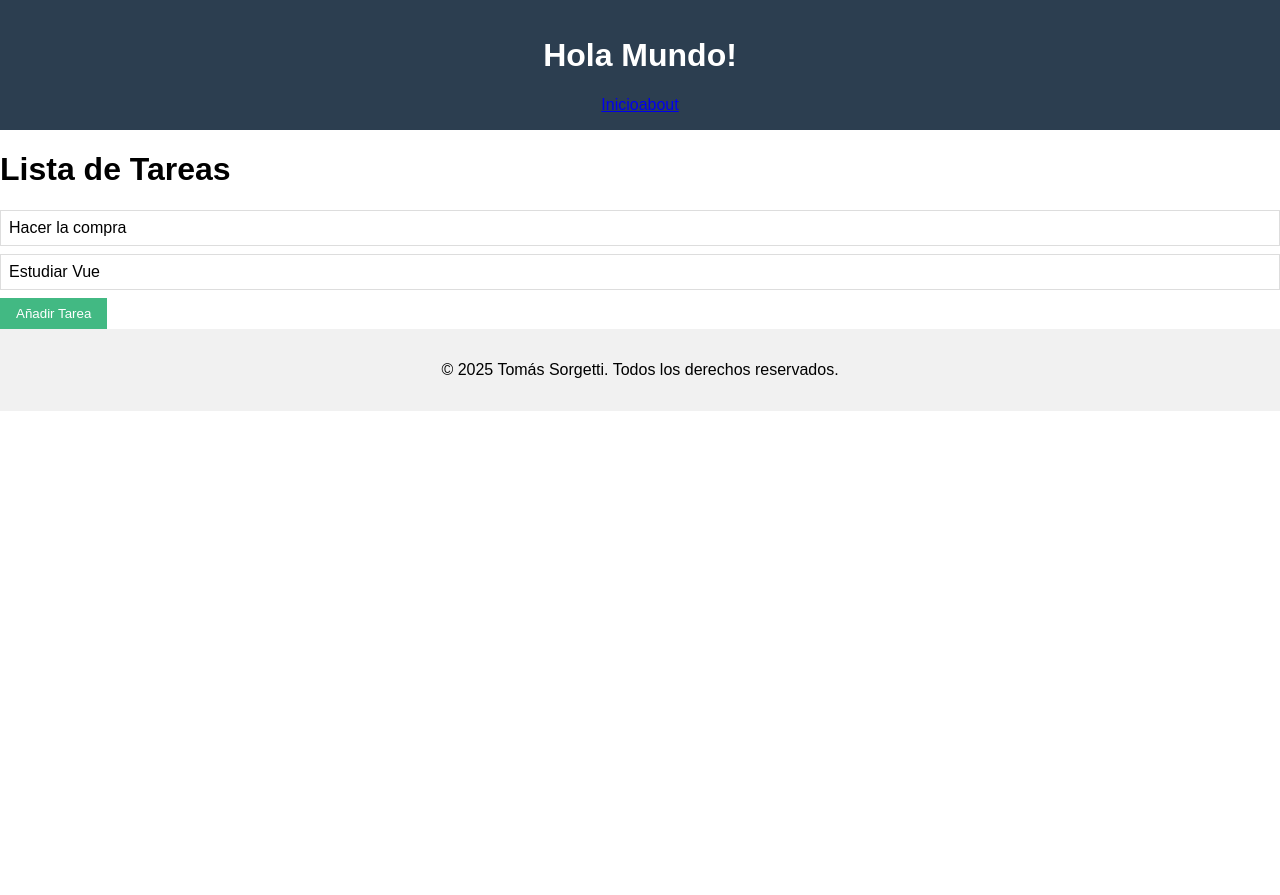
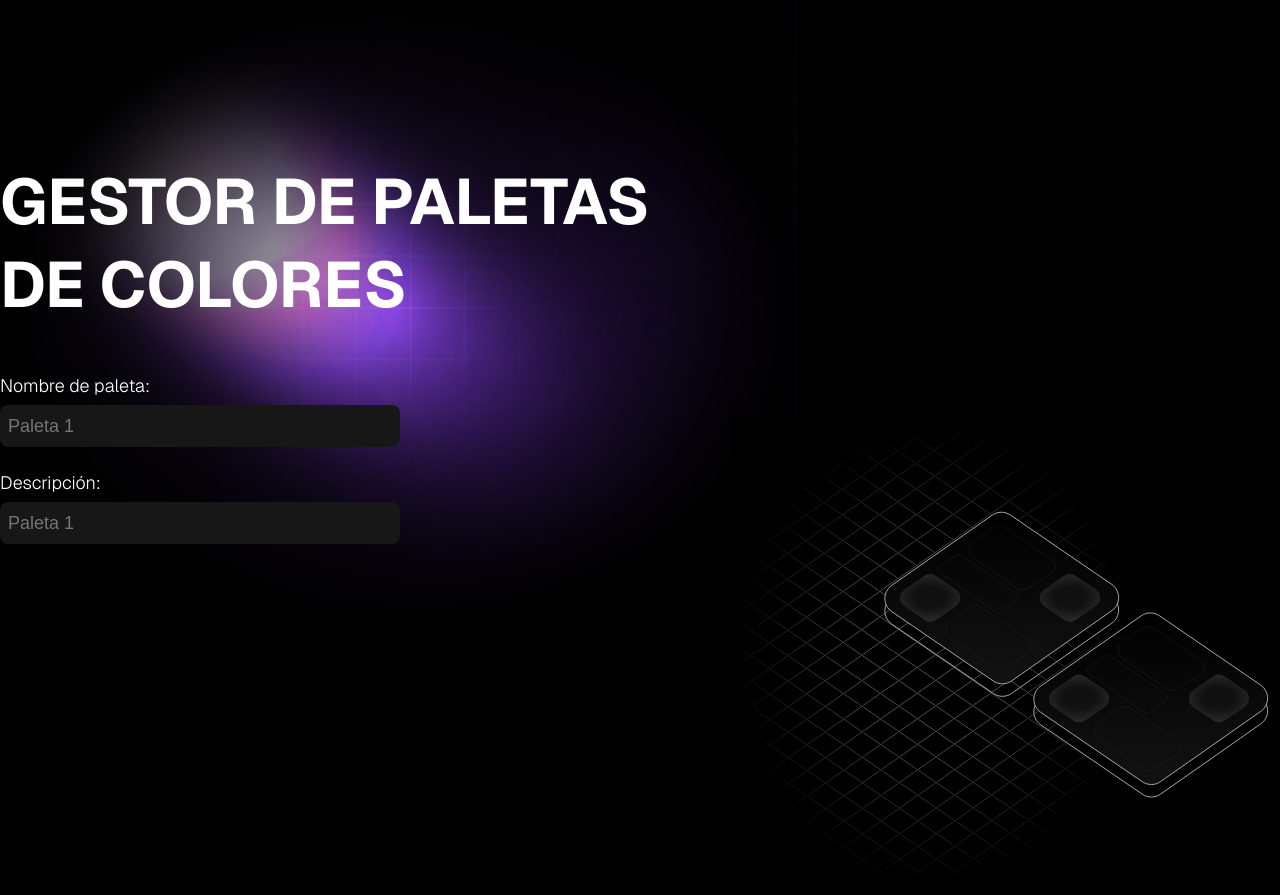
Before and after one commit to TomasSorgetti/parcial-1-vuejs, a plain HTML site: page index.html in a window 1280 px wide. Shown: the top 895 px of the page. Before the commit the page ends 800 px from the top, so only its background shows below. Drawn offline with nearby package versions, Linux system fonts and the light colour scheme.

Commit message:
feat: components created and styled

```diff
--- /dev/null
+++ b/app.js
@@ -0,0 +1,88 @@
+const app = Vue.createApp({
+  data() {
+    return {};
+  },
+  methods: {},
+});
+
+app.component("palette-creator", {
+  template: `
+    <form class="palette-creator">
+      <div class="form-field">
+        <label for="">Nombre de paleta:</label>
+        <input type="text" placeholder="Paleta 1" />
+      </div>
+      <div class="form-field">
+        <label for="">Descripción:</label>
+        <input type="text" placeholder="Paleta 1" />
+      </div>
+
+    </form>
+  `,
+});
+
+app.component("selected-palette", {
+  template: `
+    <div class="selected-palette">
+      <img src="assets/images/selected_palette_bg.png" alt="Paleta de colores seleccionada" />
+      <svg width="548" height="476" viewBox="0 0 548 476" fill="none" xmlns="http://www.w3.org/2000/svg">
+        <path d="M260.234 111.594L159.71 181.863C150.538 188.275 150.613 201.881 159.856 208.191L261.412 277.523C266.914 281.279 274.167 281.233 279.62 277.408L379.819 207.139C388.964 200.725 388.889 187.151 379.673 180.839L278.442 111.507C272.946 107.743 265.693 107.778 260.234 111.594Z" stroke="#A8A8A8"/>
+        <path d="M260.234 99.1109L159.71 169.38C150.538 175.792 150.613 189.398 159.856 195.708L261.412 265.04C266.914 268.795 274.167 268.75 279.62 264.925L379.819 194.656C388.964 188.242 388.889 174.668 379.673 168.356L278.442 99.0239C272.946 95.2599 265.693 95.2946 260.234 99.1109Z" fill="black"/>
+        <path d="M260.234 99.1109L159.71 169.38C150.538 175.792 150.613 189.398 159.856 195.708L261.412 265.04C266.914 268.795 274.167 268.75 279.62 264.925L379.819 194.656C388.964 188.242 388.889 174.668 379.673 168.356L278.442 99.0239C272.946 95.2599 265.693 95.2946 260.234 99.1109Z" fill="url(#paint0_linear_31_45)" fill-opacity="0.2"/>
+        <path d="M260.234 99.1109L159.71 169.38C150.538 175.792 150.613 189.398 159.856 195.708L261.412 265.04C266.914 268.795 274.167 268.75 279.62 264.925L379.819 194.656C388.964 188.242 388.889 174.668 379.673 168.356L278.442 99.0239C272.946 95.2599 265.693 95.2946 260.234 99.1109Z" stroke="#A8A8A8"/>
+        <path d="M332.19 159.953L312.448 173.692C306.693 177.698 306.74 186.229 312.539 190.17L332.509 203.744C335.94 206.075 340.454 206.047 343.855 203.672L363.533 189.933C369.272 185.926 369.225 177.415 363.442 173.472L343.536 159.899C340.109 157.562 335.595 157.583 332.19 159.953Z" fill="url(#paint1_radial_31_45)" fill-opacity="0.5" stroke="#333333" stroke-width="0.3"/>
+        <path d="M192.375 159.953L172.633 173.692C166.878 177.698 166.925 186.229 172.724 190.17L192.694 203.744C196.124 206.075 200.639 206.047 204.04 203.672L223.717 189.933C229.456 185.926 229.409 177.415 223.626 173.472L203.721 159.899C200.293 157.562 195.779 157.583 192.375 159.953Z" fill="url(#paint2_radial_31_45)" fill-opacity="0.5" stroke="#333333" stroke-width="0.3"/>
+        <path d="M261.454 111.68L241.61 125.49C235.882 129.477 235.896 137.958 241.638 141.925L285.433 172.184C288.767 174.488 293.162 174.551 296.561 172.345L319.963 157.159C324.759 154.047 324.836 147.053 320.11 143.835L272.794 111.622C269.367 109.289 264.856 109.312 261.454 111.68Z" stroke="#333333" stroke-width="0.3"/>
+        <path d="M238.152 191.574L218.309 205.384C212.58 209.371 212.594 217.852 218.337 221.819L262.131 252.078C265.465 254.382 269.86 254.446 273.259 252.24L296.661 237.053C301.457 233.941 301.535 226.947 296.808 223.73L249.492 191.516C246.065 189.183 241.554 189.206 238.152 191.574Z" stroke="#333333" stroke-width="0.3"/>
+        <path d="M224.073 139.245L207.919 150.264C205.61 151.839 205.587 155.236 207.875 156.842L263.63 195.981C265.033 196.966 266.908 196.948 268.291 195.935L284.709 183.915C286.939 182.283 286.881 178.936 284.597 177.381L228.578 139.243C227.219 138.317 225.432 138.318 224.073 139.245Z" stroke="#333333" stroke-width="0.3"/>
+        <path d="M409.204 212.294L308.68 282.562C299.508 288.974 299.583 302.58 308.826 308.89L410.382 378.222C415.884 381.978 423.137 381.932 428.591 378.108L528.789 307.839C537.935 301.425 537.859 287.851 528.643 281.538L427.412 212.206C421.916 208.443 414.663 208.477 409.204 212.294Z" stroke="#A8A8A8"/>
+        <path d="M409.204 199.81L308.68 270.079C299.508 276.491 299.583 290.097 308.826 296.407L410.382 365.739C415.884 369.495 423.137 369.449 428.591 365.624L528.789 295.355C537.935 288.941 537.859 275.367 528.643 269.055L427.412 199.723C421.916 195.959 414.663 195.994 409.204 199.81Z" fill="black"/>
+        <path d="M409.204 199.81L308.68 270.079C299.508 276.491 299.583 290.097 308.826 296.407L410.382 365.739C415.884 369.495 423.137 369.449 428.591 365.624L528.789 295.355C537.935 288.941 537.859 275.367 528.643 269.055L427.412 199.723C421.916 195.959 414.663 195.994 409.204 199.81Z" fill="url(#paint3_linear_31_45)" fill-opacity="0.2"/>
+        <path d="M409.204 199.81L308.68 270.079C299.508 276.491 299.583 290.097 308.826 296.407L410.382 365.739C415.884 369.495 423.137 369.449 428.591 365.624L528.789 295.355C537.935 288.941 537.859 275.367 528.643 269.055L427.412 199.723C421.916 195.959 414.663 195.994 409.204 199.81Z" stroke="#A8A8A8"/>
+        <path d="M481.16 260.652L461.418 274.392C455.663 278.397 455.71 286.928 461.509 290.87L481.479 304.443C484.91 306.775 489.424 306.747 492.825 304.372L512.503 290.633C518.241 286.626 518.194 278.115 512.412 274.171L492.506 260.598C489.079 258.261 484.564 258.283 481.16 260.652Z" fill="url(#paint4_radial_31_45)" fill-opacity="0.5" stroke="#333333" stroke-width="0.3"/>
+        <path d="M341.345 260.652L321.603 274.392C315.848 278.397 315.895 286.928 321.694 290.87L341.664 304.443C345.095 306.775 349.609 306.747 353.01 304.372L372.688 290.633C378.427 286.626 378.379 278.115 372.597 274.171L352.691 260.598C349.264 258.261 344.75 258.283 341.345 260.652Z" fill="url(#paint5_radial_31_45)" fill-opacity="0.5" stroke="#333333" stroke-width="0.3"/>
+        <path d="M410.425 212.38L390.582 226.19C384.853 230.177 384.868 238.657 390.61 242.625L434.405 272.884C437.739 275.187 442.133 275.251 445.533 273.045L468.935 257.859C473.731 254.746 473.808 247.753 469.082 244.535L421.765 212.322C418.339 209.989 413.828 210.012 410.425 212.38Z" stroke="#333333" stroke-width="0.3"/>
+        <path d="M387.122 292.274L367.279 306.084C361.55 310.071 361.565 318.551 367.307 322.519L411.102 352.778C414.436 355.081 418.83 355.145 422.23 352.939L445.631 337.753C450.428 334.64 450.505 327.647 445.779 324.429L398.462 292.216C395.035 289.883 390.525 289.906 387.122 292.274Z" stroke="#333333" stroke-width="0.3"/>
+        <path d="M373.043 239.944L356.888 250.963C354.579 252.538 354.556 255.936 356.844 257.541L412.599 296.681C414.002 297.666 415.877 297.647 417.26 296.635L433.679 284.614C435.908 282.982 435.85 279.635 433.567 278.08L377.548 239.942C376.188 239.017 374.401 239.017 373.043 239.944Z" stroke="#333333" stroke-width="0.3"/>
+        <defs>
+        <linearGradient id="paint0_linear_31_45" x1="269.724" y1="92.7681" x2="269.724" y2="271.282" gradientUnits="userSpaceOnUse">
+        <stop stop-color="#5D5D5D" stop-opacity="0"/>
+        <stop offset="1" stop-color="#5D5D5D"/>
+        </linearGradient>
+        <radialGradient id="paint1_radial_31_45" cx="0" cy="0" r="1" gradientUnits="userSpaceOnUse" gradientTransform="translate(337.965 181.817) rotate(90) scale(25.7992 37.4505)">
+        <stop offset="0.41" stop-color="#5D5D5D" stop-opacity="0.17"/>
+        <stop offset="1" stop-color="#5D5D5D" stop-opacity="0.84"/>
+        </radialGradient>
+        <radialGradient id="paint2_radial_31_45" cx="0" cy="0" r="1" gradientUnits="userSpaceOnUse" gradientTransform="translate(198.15 181.817) rotate(90) scale(25.7992 37.4505)">
+        <stop offset="0.41" stop-color="#5D5D5D" stop-opacity="0.17"/>
+        <stop offset="1" stop-color="#5D5D5D" stop-opacity="0.84"/>
+        </radialGradient>
+        <linearGradient id="paint3_linear_31_45" x1="418.694" y1="193.467" x2="418.694" y2="371.981" gradientUnits="userSpaceOnUse">
+        <stop stop-color="#5D5D5D" stop-opacity="0"/>
+        <stop offset="1" stop-color="#5D5D5D"/>
+        </linearGradient>
+        <radialGradient id="paint4_radial_31_45" cx="0" cy="0" r="1" gradientUnits="userSpaceOnUse" gradientTransform="translate(486.935 282.516) rotate(90) scale(25.7992 37.4505)">
+        <stop offset="0.41" stop-color="#5D5D5D" stop-opacity="0.17"/>
+        <stop offset="1" stop-color="#5D5D5D" stop-opacity="0.84"/>
+        </radialGradient>
+        <radialGradient id="paint5_radial_31_45" cx="0" cy="0" r="1" gradientUnits="userSpaceOnUse" gradientTransform="translate(347.12 282.516) rotate(90) scale(25.7992 37.4505)">
+        <stop offset="0.41" stop-color="#5D5D5D" stop-opacity="0.17"/>
+        <stop offset="1" stop-color="#5D5D5D" stop-opacity="0.84"/>
+        </radialGradient>
+        </defs>
+      </svg>
+    </div>
+  `,
+});
+
+app.component("palette-history", {
+  template: `
+    <section class="palette-history">
+      <div class="history-wrapper">
+        <h2>Historial de paletas</h2>
+        <div></div>
+      </div>
+    </section>
+  `,
+});
+app.mount("#root");
--- a/index.html
+++ b/index.html
@@ -8,24 +8,30 @@
     <title>Parcial 1 - Tomás Sorgetti</title>
 
     <!-- Styles -->
-    <link rel="stylesheet" href="src/styles/global.css" />
+    <link rel="stylesheet" href="styles/global.css" />
   </head>
   <body>
     <!-- App -->
     <div id="root" v-cloak>
-      <main-layout>
-        <h1>{{ message }}</h1>
-        <todo-item
-          v-for="todo in todos"
-          :key="todo.id"
-          :todo="todo"
-        ></todo-item>
-        <button-component @click="addTodo">Añadir Tarea</button-component>
-      </main-layout>
+      <main>
+        <!-- Banner -->
+        <section class="banner">
+          <div class="banner-wrapper">
+            <div class="banner-content">
+              <h1>Gestor de paletas de colores</h1>
+              <palette-creator></palette-creator>
+            </div>
+            <selected-palette></selected-palette>
+          </div>
+        </section>
+
+        <!-- Palette History -->
+        <palette-history></palette-history>
+      </main>
     </div>
 
     <!-- Scripts -->
     <script src="https://unpkg.com/vue@3.5.13/dist/vue.global.js"></script>
-    <script type="module" src="src/main.js"></script>
+    <script type="module" src="app.js"></script>
   </body>
 </html>
--- a/src/layouts/Footer.js
+++ /dev/null
@@ -1,7 +0,0 @@
-export default {
-  template: `
-      <footer class="layout-footer">
-        <p>© 2025 Tomás Sorgetti. Todos los derechos reservados.</p>
-      </footer>
-    `,
-};
--- a/src/layouts/Header.js
+++ /dev/null
@@ -1,11 +0,0 @@
-export default {
-  template: `
-      <header class="layout-header">
-        <h1>Hola Mundo!</h1>
-        <nav>
-          <a href="#home">Inicio</a>
-          <a href="#about">about</a>
-        </nav>
-      </header>
-    `,
-};
--- a/src/lib/helpers/todo.js
+++ /dev/null
@@ -1,8 +0,0 @@
-export function addTodo(todos) {
-  const id = todos.length + 1;
-  return { id, text: `Tarea ${id}` };
-}
-
-export function formatDate(date) {
-  return new Date(date).toLocaleDateString("es-ES");
-}
--- a/src/main.js
+++ /dev/null
@@ -1,32 +0,0 @@
-import MainLayout from "./layouts/MainLayout.js";
-import ButtonComponent from "./components/ui/Button.js";
-import TodoItem from "./components/ui/TodoItem.js";
-import Header from "./layouts/Header.js";
-import Footer from "./layouts/Footer.js";
-import { addTodo } from "./lib/helpers/todo.js";
-
-const app = Vue.createApp({
-  data() {
-    return {
-      message: "Lista de Tareas",
-      todos: [
-        { id: 1, text: "Hacer la compra" },
-        { id: 2, text: "Estudiar Vue" },
-      ],
-    };
-  },
-  methods: {
-    addTodo() {
-      const newTodo = addTodo(this.todos);
-      this.todos.push(newTodo);
-    },
-  },
-});
-
-app.component("main-layout", MainLayout);
-app.component("button-component", ButtonComponent);
-app.component("todo-item", TodoItem);
-app.component("layout-header", Header);
-app.component("layout-footer", Footer);
-
-app.mount("#root");
--- a/src/styles/global.css
+++ /dev/null
@@ -1,36 +0,0 @@
-[v-cloak] {
-  display: none;
-}
-
-body {
-  font-family: Arial, sans-serif;
-  margin: 0;
-  padding: 0;
-}
-
-.layout-header {
-  background-color: #2c3e50;
-  color: white;
-  padding: 1rem;
-  text-align: center;
-}
-
-.layout-footer {
-  background-color: #f1f1f1;
-  padding: 1rem;
-  text-align: center;
-}
-
-.todo-item {
-  border: 1px solid #ddd;
-  padding: 0.5rem;
-  margin: 0.5rem 0;
-}
-
-.button {
-  background-color: #42b983;
-  color: white;
-  border: none;
-  padding: 0.5rem 1rem;
-  cursor: pointer;
-}
--- /dev/null
+++ b/styles/global.css
@@ -0,0 +1,144 @@
+[v-cloak] {
+  display: none;
+}
+
+/* Fonts */
+@font-face {
+  font-family: "Geist";
+  src: url("../assets/fonts/Geist-Bold.ttf") format("truetype");
+  font-weight: bold;
+  font-style: normal;
+}
+@font-face {
+  font-family: "Geist";
+  src: url("../assets/fonts/Geist-SemiBold.ttf") format("truetype");
+  font-weight: semibold;
+  font-style: normal;
+}
+@font-face {
+  font-family: "Geist";
+  src: url("../assets/fonts/Geist-Light.ttf") format("truetype");
+  font-weight: light;
+  font-style: normal;
+}
+
+* {
+  margin: 0;
+  padding: 0;
+  box-sizing: border-box;
+
+  --background-color: #000000;
+  --light-text-color: #ffffff;
+  --primary-color: #8803ff;
+  --light-dark-color: #171717;
+
+  --font-family: "Geist", sans-serif;
+
+  --font-size-base: 16px;
+  --font-size-lg: 18px;
+  --font-size-xl: 20px;
+  --font-size-2xl: 24px;
+  --font-size-3xl: 38px;
+  --font-size-4xl: 52px;
+  --font-size-5xl: 64px;
+}
+
+body {
+  background-color: var(--background-color);
+  color: var(--light-text-color);
+  font-size: var(--font-size-base);
+  font-family: var(--font-family);
+  font-weight: light;
+
+  .banner {
+    background-image: url("../assets/images/banner_bg.png");
+    background-size: cover;
+    background-position: left top;
+    height: 100vh;
+    display: flex;
+    flex-direction: column;
+    justify-content: center;
+    align-items: center;
+
+    .banner-wrapper {
+      height: 100%;
+      width: 100%;
+      max-width: 1280px;
+      padding-top: 10rem;
+      display: flex;
+      justify-content: space-between;
+
+      .banner-content {
+        display: flex;
+        flex-direction: column;
+        gap: 3rem;
+
+        h1 {
+          font-size: var(--font-size-5xl);
+          text-transform: uppercase;
+          max-width: 700px;
+        }
+
+        .palette-creator {
+          display: flex;
+          flex-direction: column;
+          gap: 1.5rem;
+          max-width: 400px;
+
+          .form-field {
+            display: flex;
+            flex-direction: column;
+            gap: 0.5rem;
+
+            label {
+              font-size: var(--font-size-lg);
+              font-weight: light;
+            }
+
+            input {
+              height: 42px;
+              padding: 0.5rem;
+              background-color: var(--light-dark-color);
+              border: none;
+              color: var(--light-text-color);
+              border-radius: 0.5rem;
+              font-size: var(--font-size-lg);
+              font-weight: light;
+            }
+          }
+        }
+      }
+
+      .selected-palette {
+        transform: translateY(16rem);
+        position: relative;
+
+        img {
+          position: absolute;
+          z-index: -1;
+        }
+      }
+    }
+  }
+
+  .palette-history {
+    margin-top: 10rem;
+    min-height: 80vh;
+    background-image: url("../assets/images/history_bg.png");
+    background-size: cover;
+    background-position: center;
+    background-repeat: no-repeat;
+    padding: 6rem 0;
+
+    .history-wrapper {
+      width: 100%;
+      max-width: 1280px;
+      margin: 0 auto;
+
+      h2 {
+        font-size: var(--font-size-3xl);
+        text-transform: uppercase;
+      }
+    }
+  }
+}
```
Also changed, not shown: src/components/ui/Button.js (deleted, +0 -8 lines), src/components/ui/TodoItem.js (deleted, +0 -8 lines), src/layouts/MainLayout.js (deleted, +0 -11 lines), assets/fonts/Geist-Bold.ttf (added), assets/fonts/Geist-Light.ttf (added), assets/fonts/Geist-SemiBold.ttf (added), assets/images/banner_bg.png (added), assets/images/history_bg.png (added), assets/images/selected_palette.svg (added), assets/images/selected_palette_bg.png (added), 1 other file.
